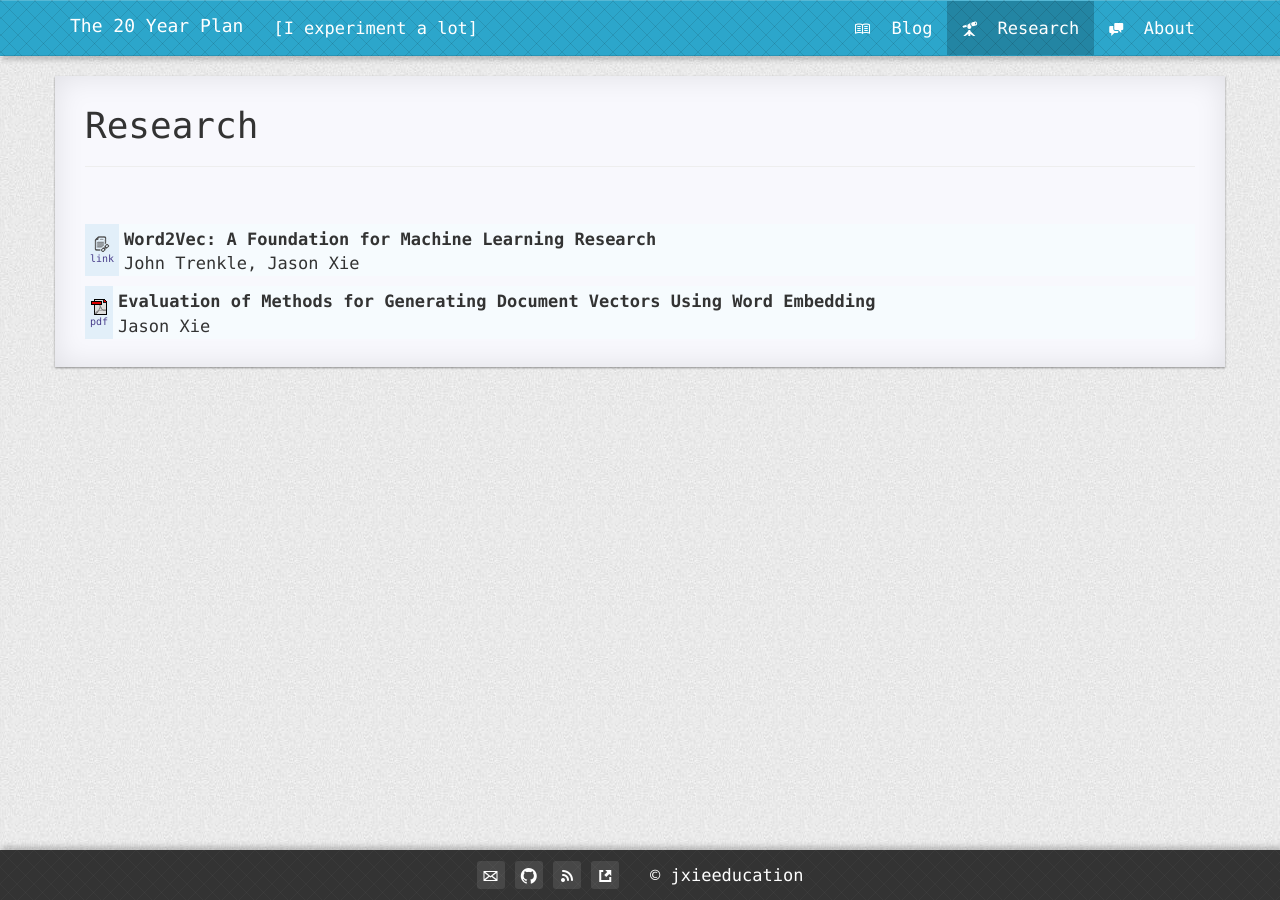
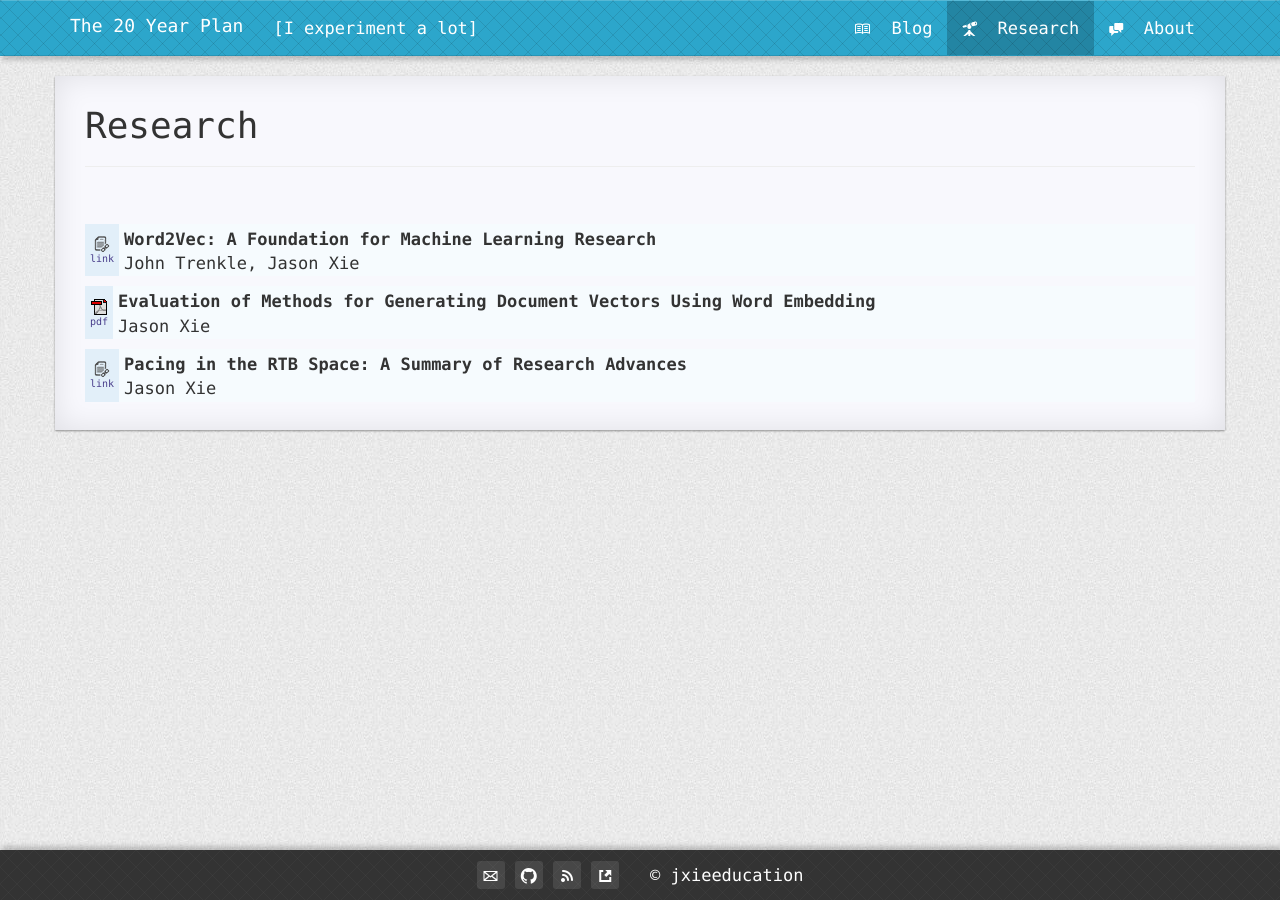
Before and after one commit to jxieeducation/jxieeducation.github.io, a Jekyll site: the page built from pages/1research.md, in a window 1280 px wide. Built offline with Jekyll 4.4.1, drawn with Linux system fonts in a browser that asks for light colours; nearby versions of some CDN libraries.

Commit message:
added pacing summary

```diff
--- a/pages/1research.md
+++ b/pages/1research.md
@@ -29,3 +29,14 @@ isNavItem: true
 	</tr>
 	</tbody>
 </table>
+<table>
+	<tbody>
+	<tr>
+		<td class="left"><a href="https://www.slideshare.net/secret/u6fY1SlEcofzF/"><img src="{{site.imgrepo}}/research_icons/link.png"><br>link</a></td>
+		<td>
+			<span class="title1">Pacing in the RTB Space: A Summary of Research Advances</span>
+			<br>Jason Xie
+		</td>
+	</tr>
+	</tbody>
+</table>
```
Also changed, not shown: 2 other files.
